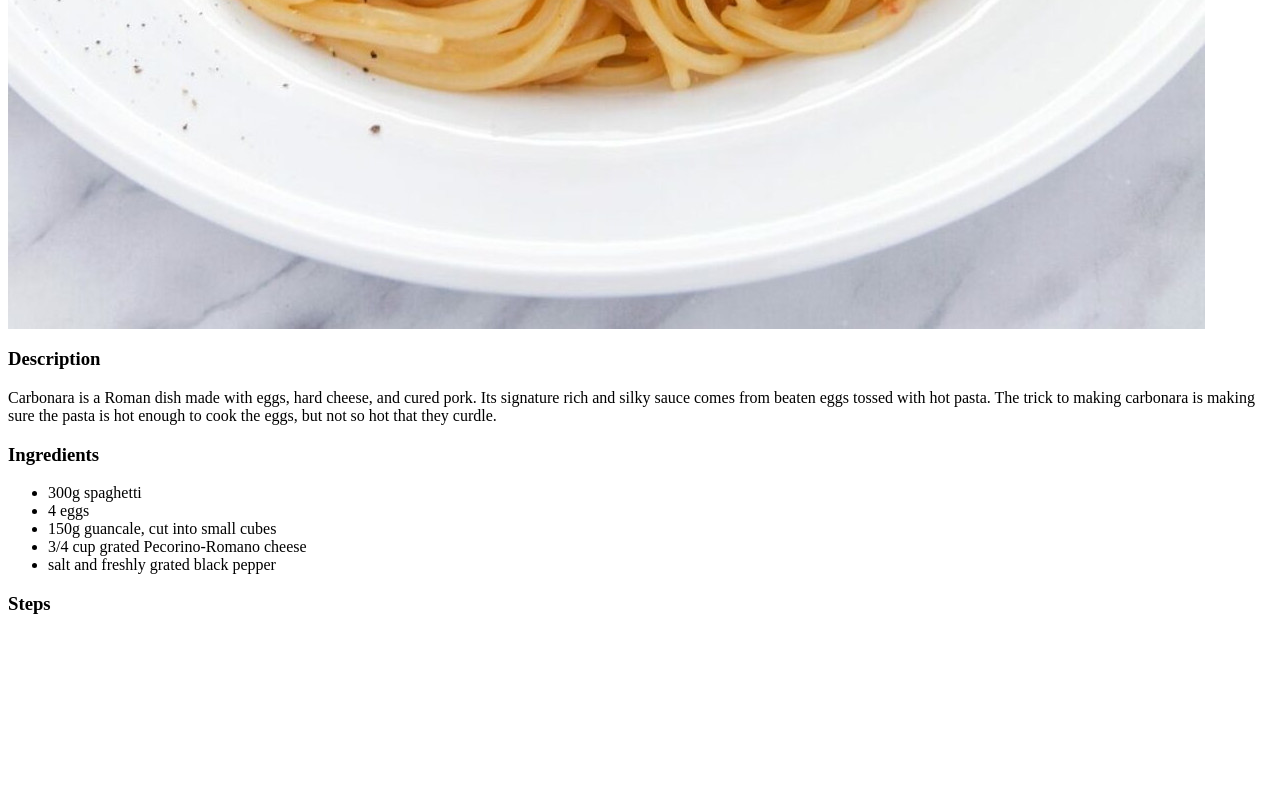
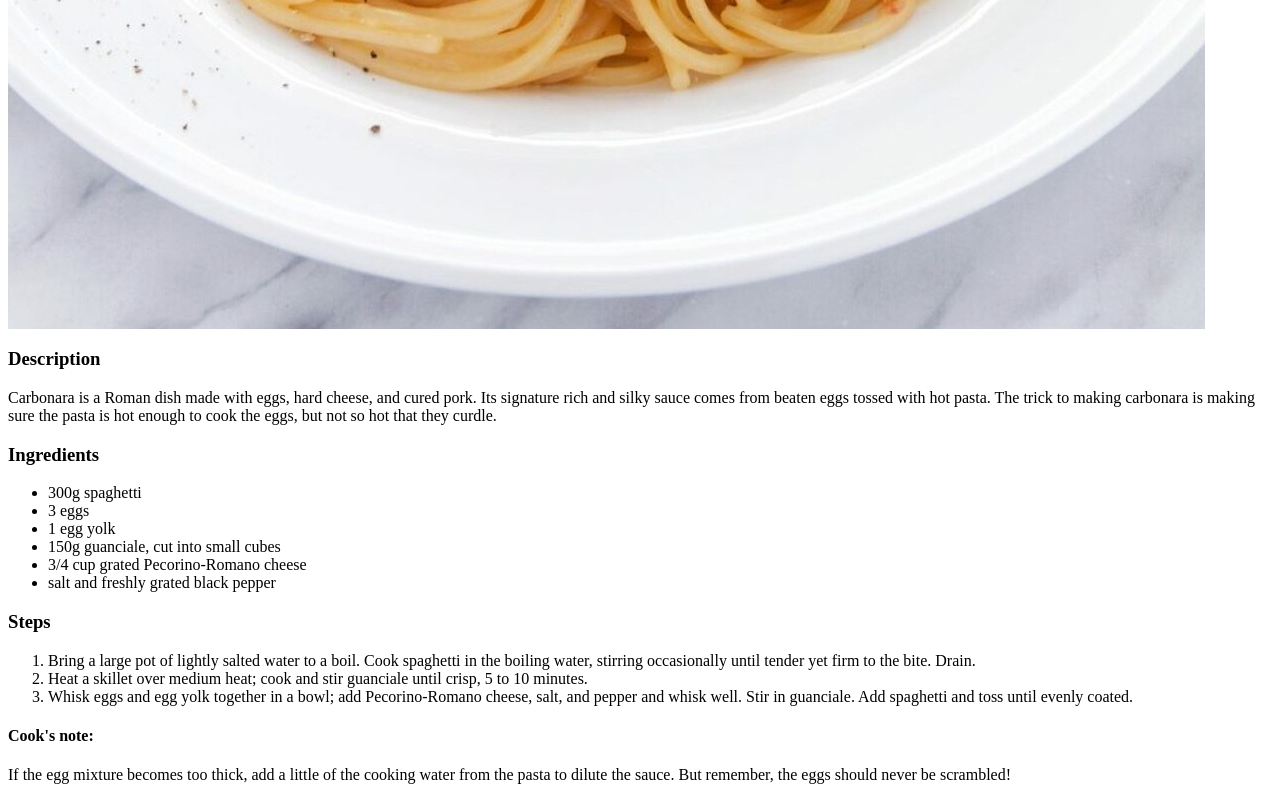
Before and after one commit to TheBasedOne/odin-recipes, a plain HTML site: page recipes/carbonara.html in a window 1280 px wide. Shown: the part 892-1692 px from the top of the page. Before the commit the page ends 1526 px from the top, so only its background shows below. Drawn offline with Linux system fonts and the light colour scheme.

Commit message:
Add Carbonara steps, scale Carbonara image

```diff
--- a/recipes/carbonara.html
+++ b/recipes/carbonara.html
@@ -5,6 +5,7 @@
         <title>Spaghetti Carbonara</title>
     </head>
     <body>
+
         <h1>Spaghetti Carbonara</h1>
 
         <img src="../img/carbonara-img.jpg" alt="Plate of spaghetti carbonara">
@@ -19,12 +20,23 @@
 
         <ul>
             <li>300g spaghetti</li>
-            <li>4 eggs</li>
-            <li>150g guancale, cut into small cubes</li>
+            <li>3 eggs</li>
+            <li>1 egg yolk</li>
+            <li>150g guanciale, cut into small cubes</li>
             <li>3/4 cup grated Pecorino-Romano cheese</li>
             <li>salt and freshly grated black pepper</li>
         </ul>
 
         <h3>Steps</h3>
+
+        <ol>
+            <li>Bring a large pot of lightly salted water to a boil. Cook spaghetti in the boiling water, stirring occasionally until tender yet firm to the bite. Drain.</li>
+            <li>Heat a skillet over medium heat; cook and stir guanciale until crisp, 5 to 10 minutes.</li>
+            <li>Whisk eggs and egg yolk together in a bowl; add Pecorino-Romano cheese, salt, and pepper and whisk well. Stir in guanciale. Add spaghetti and toss until evenly coated.</li>
+        </ol>
+
+        <h4>Cook's note:</h4>
+        <p>If the egg mixture becomes too thick, add a little of the cooking water from the pasta to dilute the sauce. But remember, the eggs should never be scrambled!</p>
+
     </body>
 </html>
```
